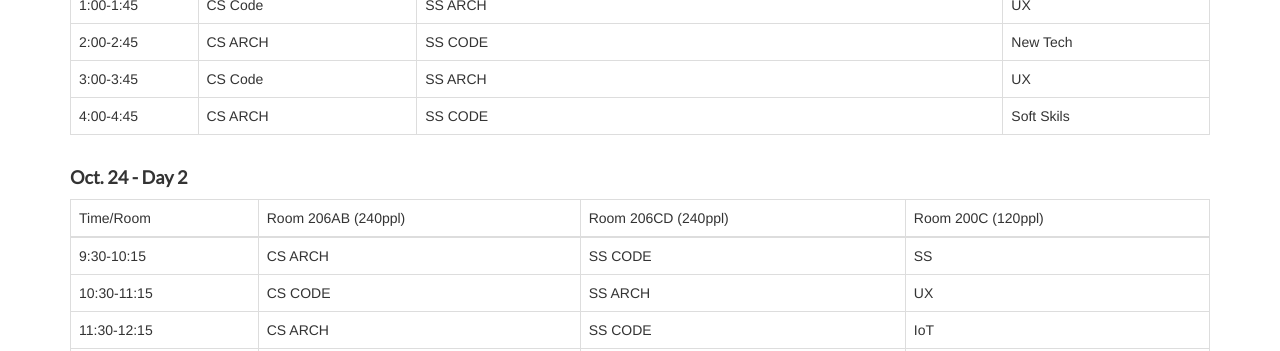
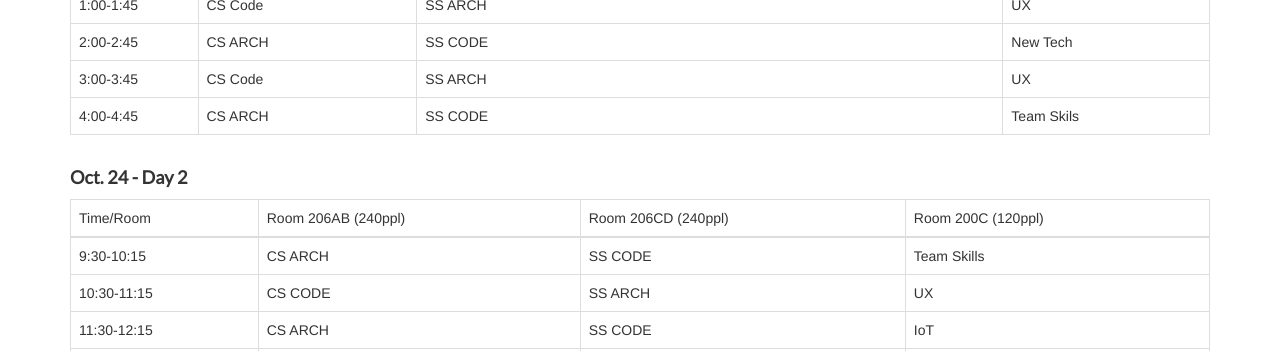
Before and after one commit to fullstackto/fsto2017, a Jekyll site: the page built from index.html, in a window 1280 px wide and 900 px high, scrolled down 2741 px. Shown: the part 152-503 px from the top of the window. Built offline with Jekyll 4.4.1, drawn with Linux system fonts in a browser that asks for light colours.

Commit message:
add jonah

```diff
--- a/index.html
+++ b/index.html
@@ -136,7 +136,7 @@ card: http://2017.fsto.co/images/card.jpg
                 <td>4:00-4:45</td>
                 <td>CS ARCH</td>
                 <td>SS CODE</td>
-                <td>Soft Skils</td>
+                <td>Team Skils</td>
               </tr>
             </tbody>
           </table>
@@ -161,7 +161,7 @@ card: http://2017.fsto.co/images/card.jpg
                 <td>9:30-10:15</td>
                 <td>CS ARCH</td>
                 <td>SS CODE</td>
-                <td>SS</td>
+                <td>Team Skills</td>
               </tr>
               <tr>
                 <td>10:30-11:15</td>
```
